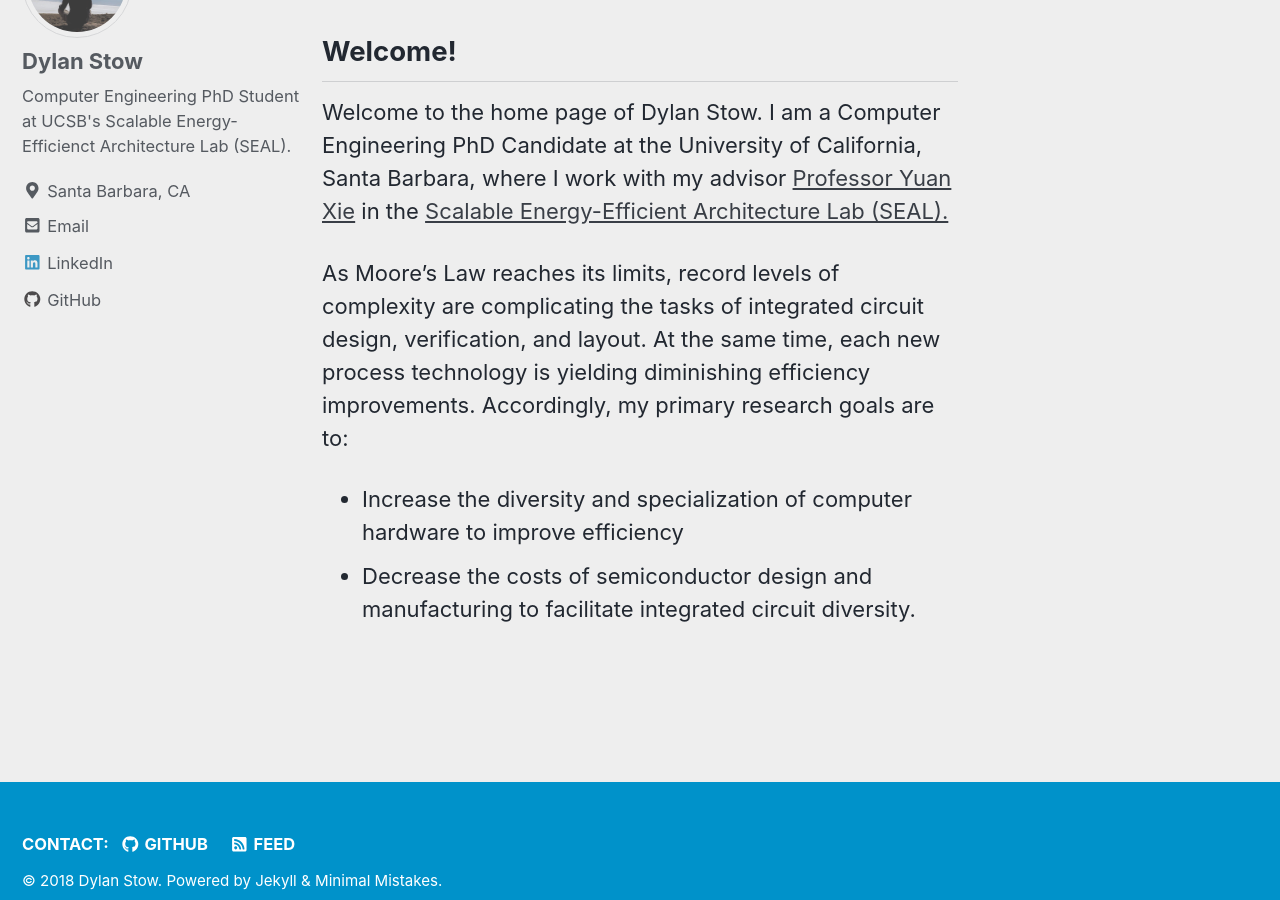
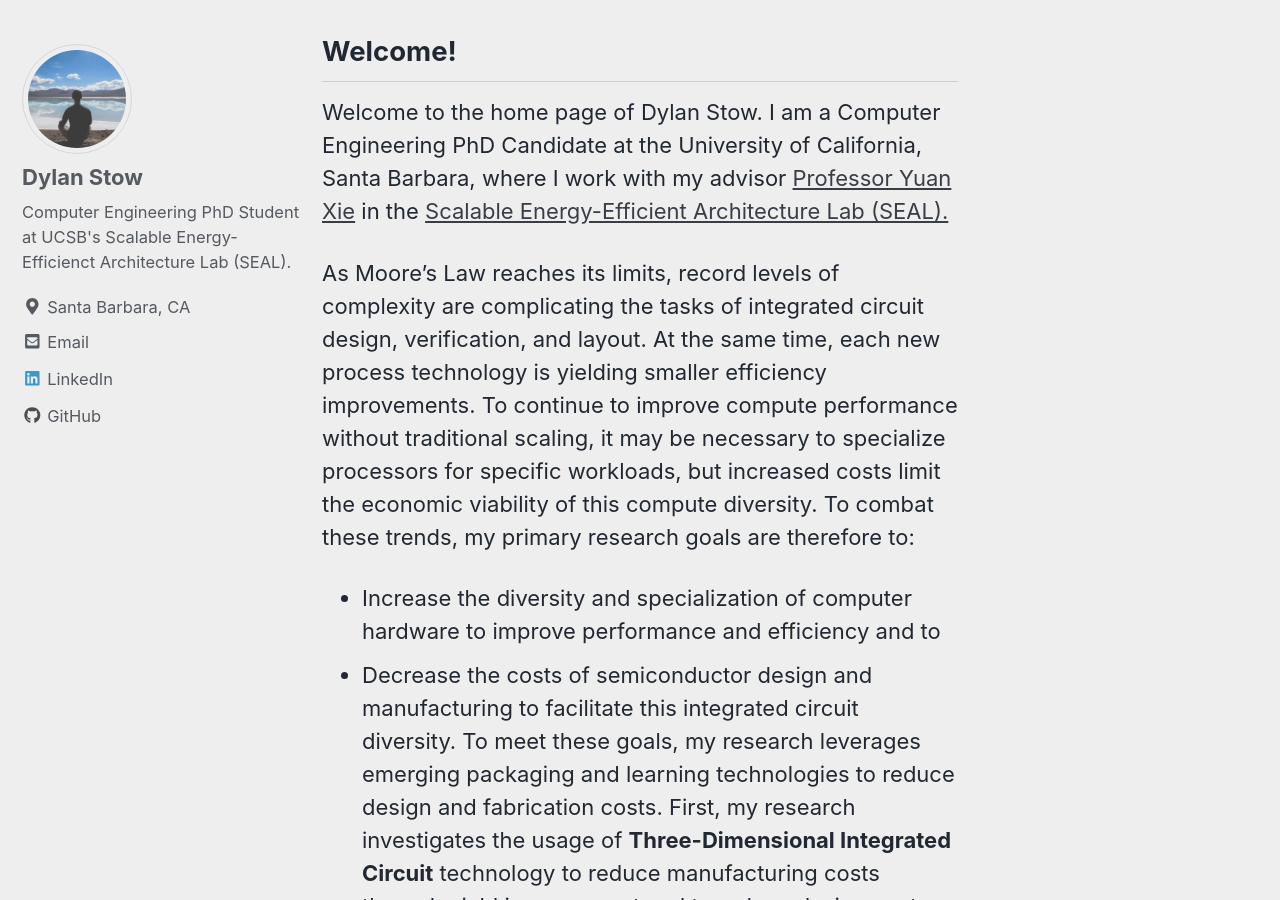
Before and after one commit to dylanstow/dylanstow.github.io, a Jekyll site: the page built from index.md, in a window 1280 px wide and 900 px high, scrolled down 216 px. Built offline with Jekyll 4.4.1, drawn with Linux system fonts in a browser that asks for light colours; nearby versions of some CDN libraries; some of the changed text lies outside the part shown.

Commit message:
Adding more to home

```diff
--- a/index.md
+++ b/index.md
@@ -9,6 +9,7 @@
 
 Welcome to the home page of Dylan Stow. I am a Computer Engineering PhD Candidate at the University of California, Santa Barbara, where I work with my advisor [Professor Yuan Xie](https://www.ece.ucsb.edu/~yuanxie/) in the [Scalable Energy-Efficient Architecture Lab (SEAL).](https://seal.ece.ucsb.edu/)
 
-As Moore's Law reaches its limits, record levels of complexity are complicating the tasks of integrated circuit design, verification, and layout. At the same time, each new process technology is yielding diminishing efficiency improvements. Accordingly, my primary research goals are to:
-+ Increase the diversity and specialization of computer hardware to improve efficiency
-+ Decrease the costs of semiconductor design and manufacturing to facilitate integrated circuit diversity.
+As Moore's Law reaches its limits, record levels of complexity are complicating the tasks of integrated circuit design, verification, and layout. At the same time, each new process technology is yielding smaller efficiency improvements. To continue to improve compute performance without traditional scaling, it may be necessary to specialize processors for specific workloads, but increased costs limit the economic viability of this compute diversity. To combat these trends, my primary research goals are therefore to:
++ Increase the diversity and specialization of computer hardware to improve performance and efficiency and to
++ Decrease the costs of semiconductor design and manufacturing to facilitate this integrated circuit diversity.
+To meet these goals, my research leverages emerging packaging and learning technologies to reduce design and fabrication costs. First, my research investigates the usage of **Three-Dimensional Integrated Circuit** technology to reduce manufacturing costs through yield improvement and to reduce design costs through layout reuse. I am also investigating the possibile uses of emerging **machine learning** techniques to assist in the tasks of architecture exploration and circuit layout optimization. By reducing both the recurring manufacturing costs and non-recurring design and photomask costs, it may be viable to produce a diverse ecosystem of specialized modules that can be composably integrated using new packaging technologies.
```
